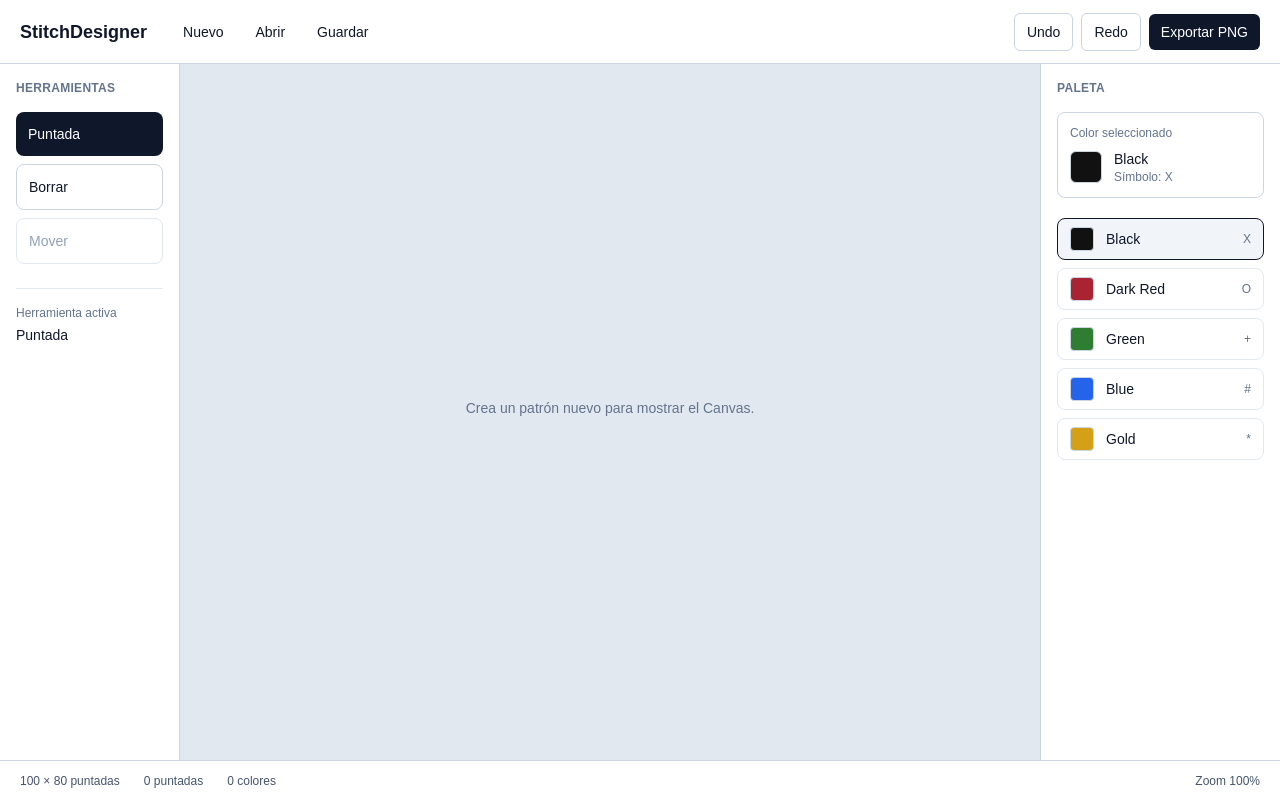
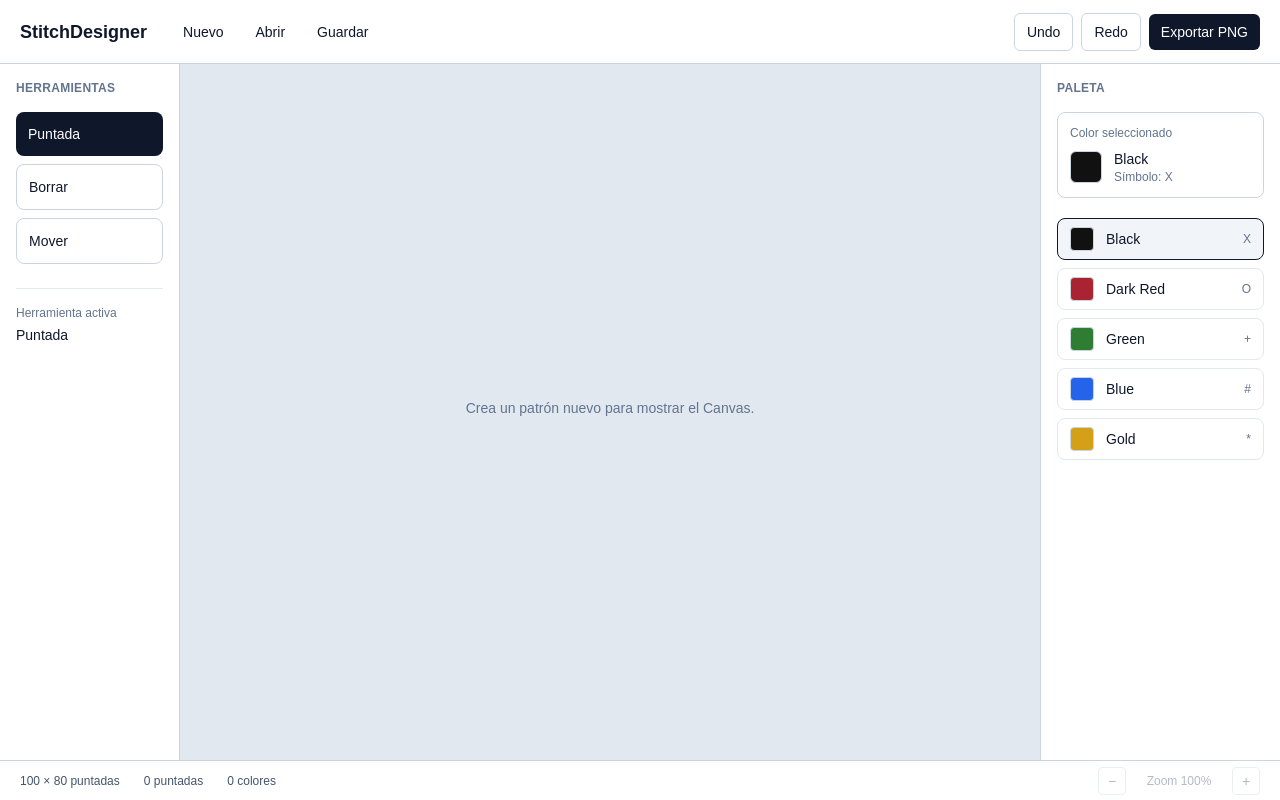
Before and after one commit to ovidiucp-dev/stitchdesigner, a Next.js app: page / in a window 1280 px wide. Built offline with nearby package versions, Linux system fonts and the light colour scheme.

Commit message:
Add canvas pan and zoom

```diff
--- a/src/app/page.tsx
+++ b/src/app/page.tsx
@@ -3,7 +3,7 @@
 import { useEffect, useRef, useState } from "react";
 
 type StitchType = "full";
-type EditorTool = "stitch" | "erase";
+type EditorTool = "stitch" | "erase" | "pan";
 
 type Stitch = {
   x: number;
@@ -80,9 +80,19 @@ const internalPalette: Thread[] = [
 ];
 
 const CELL_SIZE = 20;
+const MIN_ZOOM = 0.25;
+const MAX_ZOOM = 4;
 
 export default function Home() {
   const canvasRef = useRef<HTMLCanvasElement | null>(null);
+  const workspaceRef = useRef<HTMLElement | null>(null);
+
+  const panStartRef = useRef({
+    x: 0,
+    y: 0,
+    scrollLeft: 0,
+    scrollTop: 0,
+  });
 
   const [showNewPattern, setShowNewPattern] = useState(false);
   const [pattern, setPattern] = useState<Pattern | null>(null);
@@ -99,6 +109,9 @@ export default function Home() {
 
   const [selectedTool, setSelectedTool] =
     useState<EditorTool>("stitch");
+
+  const [zoom, setZoom] = useState(1);
+  const [isPanning, setIsPanning] = useState(false);
 
   const selectedThread =
     internalPalette.find((thread) => thread.id === selectedColorId) ??
@@ -153,13 +166,14 @@ export default function Home() {
     setPattern(newPattern);
     setSelectedColorId(internalPalette[0].id);
     setSelectedTool("stitch");
+    setZoom(1);
     setShowNewPattern(false);
   }
 
   function handleCanvasClick(
     event: React.MouseEvent<HTMLCanvasElement>,
   ) {
-    if (!pattern) {
+    if (!pattern || selectedTool === "pan") {
       return;
     }
 
@@ -229,6 +243,89 @@ export default function Home() {
         updatedAt: new Date().toISOString(),
       },
     });
+  }
+
+  function changeZoom(amount: number) {
+    if (!pattern) {
+      return;
+    }
+
+    setZoom((currentZoom) => {
+      const newZoom = currentZoom + amount;
+
+      return Math.min(
+        MAX_ZOOM,
+        Math.max(MIN_ZOOM, Math.round(newZoom * 100) / 100),
+      );
+    });
+  }
+
+  function resetZoom() {
+    if (!pattern) {
+      return;
+    }
+
+    setZoom(1);
+  }
+
+  function handleWheel(event: React.WheelEvent<HTMLElement>) {
+    if (!pattern) {
+      return;
+    }
+
+    event.preventDefault();
+
+    if (event.deltaY < 0) {
+      changeZoom(0.1);
+    } else {
+      changeZoom(-0.1);
+    }
+  }
+
+  function handlePanStart(event: React.MouseEvent<HTMLElement>) {
+    if (selectedTool !== "pan") {
+      return;
+    }
+
+    const workspace = workspaceRef.current;
+
+    if (!workspace) {
+      return;
+    }
+
+    setIsPanning(true);
+
+    panStartRef.current = {
+      x: event.clientX,
+      y: event.clientY,
+      scrollLeft: workspace.scrollLeft,
+      scrollTop: workspace.scrollTop,
+    };
+  }
+
+  function handlePanMove(event: React.MouseEvent<HTMLElement>) {
+    if (!isPanning || selectedTool !== "pan") {
+      return;
+    }
+
+    const workspace = workspaceRef.current;
+
+    if (!workspace) {
+      return;
+    }
+
+    const deltaX = event.clientX - panStartRef.current.x;
+    const deltaY = event.clientY - panStartRef.current.y;
+
+    workspace.scrollLeft =
+      panStartRef.current.scrollLeft - deltaX;
+
+    workspace.scrollTop =
+      panStartRef.current.scrollTop - deltaY;
+  }
+
+  function handlePanEnd() {
+    setIsPanning(false);
   }
 
   useEffect(() => {
@@ -320,9 +417,11 @@ export default function Home() {
   const displayedWidth = pattern?.width ?? 100;
   const displayedHeight = pattern?.height ?? 80;
   const displayedStitches = pattern?.stitches.length ?? 0;
+
   const displayedColors = pattern
-  ? new Set(pattern.stitches.map((stitch) => stitch.colorId)).size
-  : 0;
+    ? new Set(pattern.stitches.map((stitch) => stitch.colorId)).size
+    : 0;
+
   return (
     <main className="min-h-screen bg-slate-100 text-slate-900">
       <div className="flex min-h-screen flex-col">
@@ -403,9 +502,12 @@ export default function Home() {
               </button>
 
               <button
-                disabled
-                className="w-full cursor-not-allowed rounded-lg border border-slate-200 px-3 py-3 text-left text-sm text-slate-400"
-                title="Se implementará en el siguiente bloque"
+                onClick={() => setSelectedTool("pan")}
+                className={`w-full rounded-lg px-3 py-3 text-left text-sm ${
+                  selectedTool === "pan"
+                    ? "bg-slate-900 text-white"
+                    : "border border-slate-300 hover:bg-slate-50"
+                }`}
               >
                 Mover
               </button>
@@ -417,14 +519,28 @@ export default function Home() {
               </div>
 
               <div className="mt-1 text-sm font-medium">
-                {selectedTool === "stitch"
-                  ? "Puntada"
-                  : "Borrar"}
+                {selectedTool === "stitch" && "Puntada"}
+                {selectedTool === "erase" && "Borrar"}
+                {selectedTool === "pan" && "Mover"}
               </div>
             </div>
           </aside>
 
-          <section className="overflow-auto bg-slate-200 p-6">
+          <section
+            ref={workspaceRef}
+            onWheel={handleWheel}
+            onMouseDown={handlePanStart}
+            onMouseMove={handlePanMove}
+            onMouseUp={handlePanEnd}
+            onMouseLeave={handlePanEnd}
+            className={`overflow-auto bg-slate-200 p-6 select-none ${
+              selectedTool === "pan"
+                ? isPanning
+                  ? "cursor-grabbing"
+                  : "cursor-grab"
+                : ""
+            }`}
+          >
             <div className="min-h-full min-w-full">
               {!pattern && (
                 <div className="flex h-full min-h-[640px] items-center justify-center text-sm text-slate-500">
@@ -437,10 +553,16 @@ export default function Home() {
                   <canvas
                     ref={canvasRef}
                     onClick={handleCanvasClick}
+                    style={{
+                      width: `${pattern.width * CELL_SIZE * zoom}px`,
+                      height: `${pattern.height * CELL_SIZE * zoom}px`,
+                    }}
                     className={`block ${
                       selectedTool === "stitch"
                         ? "cursor-crosshair"
-                        : "cursor-pointer"
+                        : selectedTool === "erase"
+                          ? "cursor-pointer"
+                          : ""
                     }`}
                     aria-label="Canvas del patrón"
                   />
@@ -519,7 +641,32 @@ export default function Home() {
             <span>{displayedColors} colores</span>
           </div>
 
-          <div>Zoom 100%</div>
+          <div className="flex items-center gap-2">
+            <button
+              onClick={() => changeZoom(-0.25)}
+              disabled={!pattern || zoom <= MIN_ZOOM}
+              className="flex h-7 w-7 items-center justify-center rounded border border-slate-300 bg-white text-sm disabled:cursor-not-allowed disabled:opacity-40"
+            >
+              −
+            </button>
+
+            <button
+              onClick={resetZoom}
+              disabled={!pattern}
+              className="min-w-[90px] rounded px-2 py-1 hover:bg-slate-100 disabled:opacity-40"
+              title="Volver a 100%"
+            >
+              Zoom {Math.round(zoom * 100)}%
+            </button>
+
+            <button
+              onClick={() => changeZoom(0.25)}
+              disabled={!pattern || zoom >= MAX_ZOOM}
+              className="flex h-7 w-7 items-center justify-center rounded border border-slate-300 bg-white text-sm disabled:cursor-not-allowed disabled:opacity-40"
+            >
+              +
+            </button>
+          </div>
         </footer>
       </div>
 
@@ -634,9 +781,7 @@ export default function Home() {
                       min="1"
                       value={fabricCount}
                       onChange={(event) =>
-                        setFabricCount(
-                          Number(event.target.value),
-                        )
+                        setFabricCount(Number(event.target.value))
                       }
                       className="w-full rounded-md border border-slate-300 px-3 py-2 text-sm outline-none focus:border-slate-500"
                     />
```
